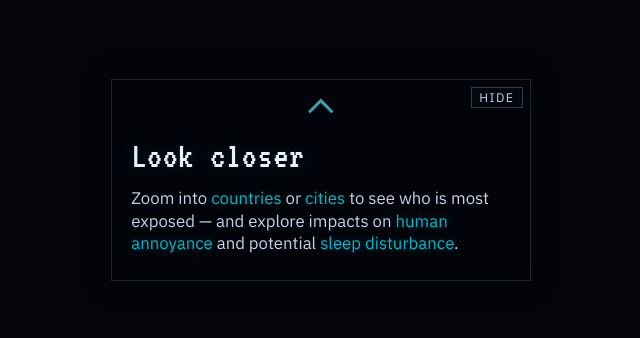
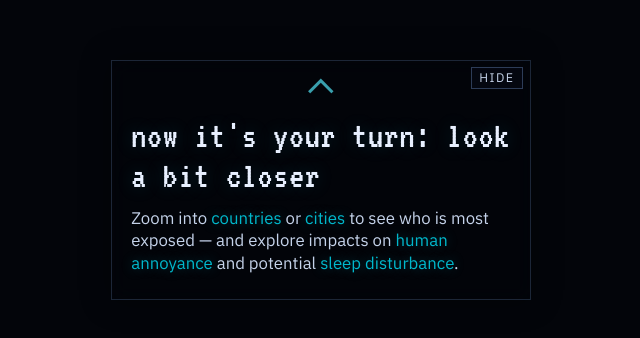
Before and after one commit to fotinidelig/noise-pollution-dataviz, a React (Vite) app in the folder app/: page / in a window 1280 px wide. Shown: the part 8220-8558 px from the top of the page, without its empty margins (319-959 px from the left). Built offline with nearby package versions, Linux system fonts and the light colour scheme; no server answers.

Commit message:
Update explore step title to invite closer looking
Co-authored-by: Fotini Deligiannaki <fotinidelig@users.noreply.github.com>

```diff
--- a/app/src/scrolly/buildSteps.ts
+++ b/app/src/scrolly/buildSteps.ts
@@ -253,7 +253,7 @@ export function buildSteps(m: StoryMetrics): StoryStep[] {
     {
       id: 'explore',
       railLabel: 'Explore',
-      title: 'Look closer',
+      title: "now it's your turn: look a bit closer",
       questions: [],
       body: [
         `Zoom into ${hi('countries')} or ${hi('cities')} to see who is most exposed — and explore impacts on ${hi('human annoyance')} and potential ${hi('sleep disturbance')}.`,
```
